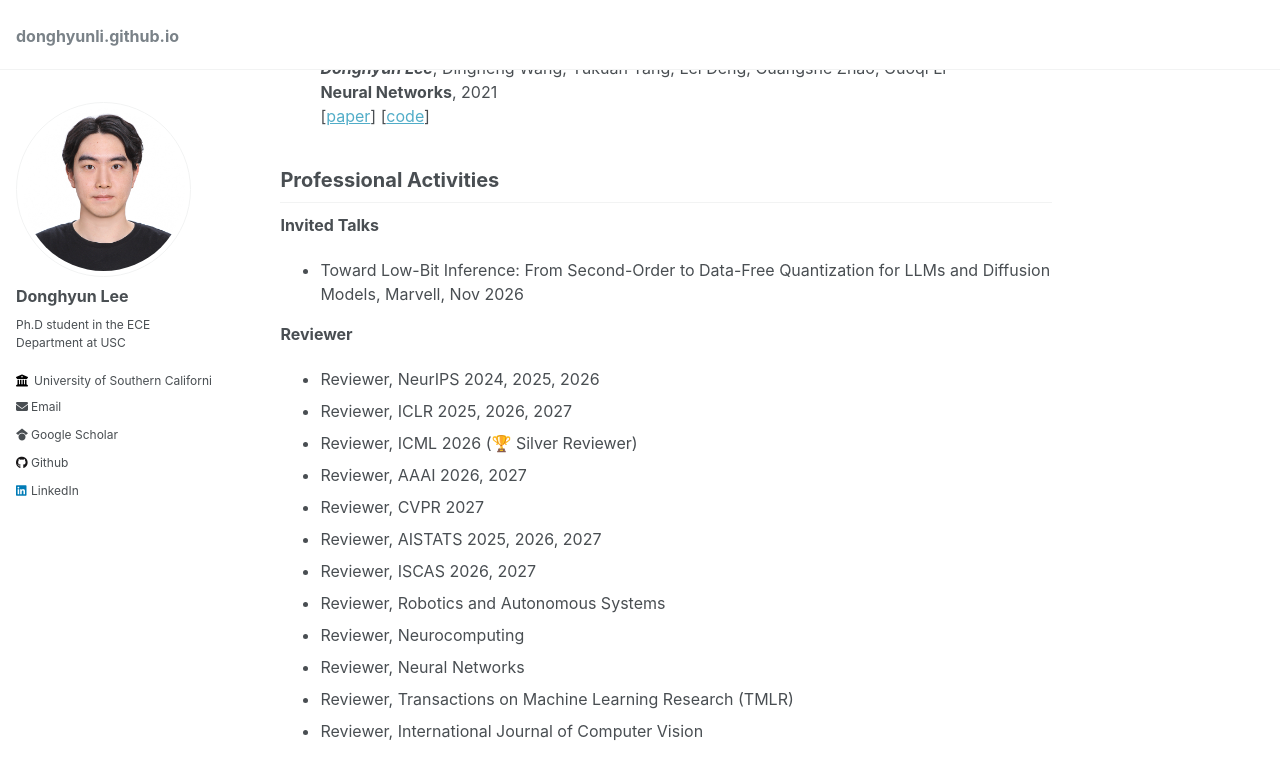
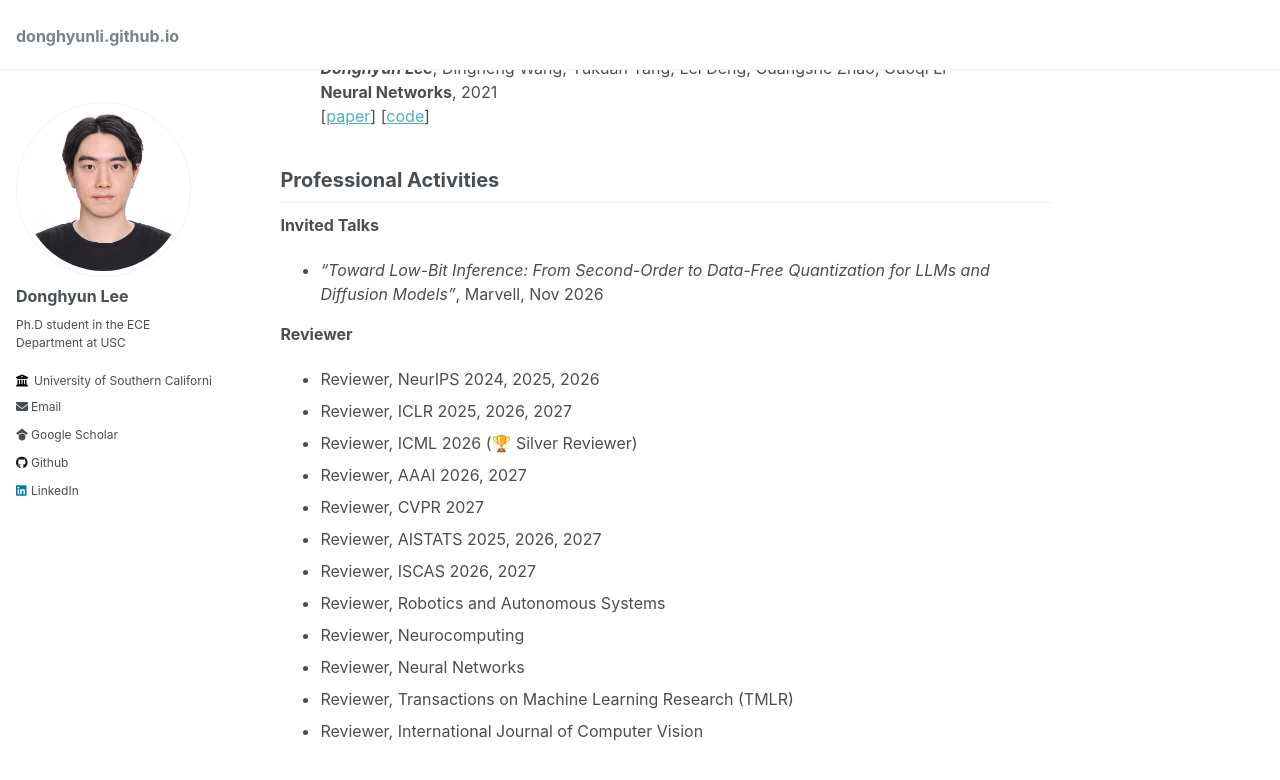
Before and after one commit to donghyunli/donghyunli.github.io, a Jekyll site: the page built from _pages/about.md, in a window 1280 px wide and 900 px high, scrolled down 4534 px. Shown: the top 780 px of the window. Built offline with Jekyll 4.4.1, drawn with Linux system fonts in a browser that asks for light colours.

Commit message:
activity update

```diff
--- a/_pages/about.md
+++ b/_pages/about.md
@@ -185,7 +185,7 @@ Wooshik Myung, ***Donghyun Lee***, Chenhang Song, Guanrui Wang, Cheng Ma\\
 
 ## Professional Activities
 **Invited Talks**
-- Toward Low-Bit Inference: From Second-Order to Data-Free Quantization for LLMs and Diffusion Models, Marvell, Nov 2026
+- *"Toward Low-Bit Inference: From Second-Order to Data-Free Quantization for LLMs and Diffusion Models"*, Marvell, Nov 2026
 
 **Reviewer**
 - Reviewer, NeurIPS 2024, 2025, 2026
```
